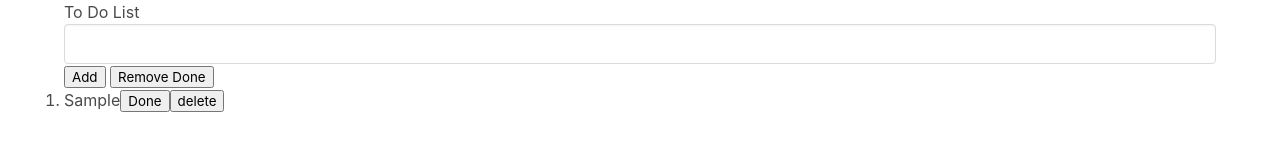
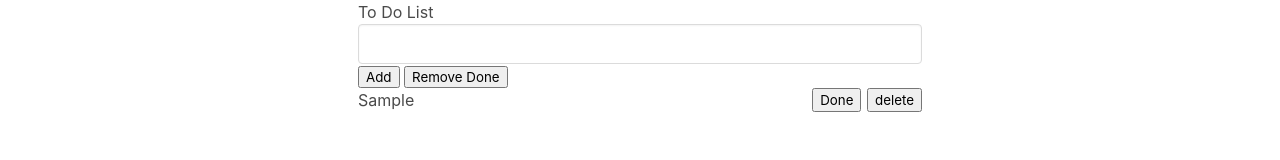
Before and after one commit to bugger69/ToDoListWidget, a website: page index.html in a window 1280 px wide. Both pictures are taken after typing "Sample" into the empty fields and a click on the button "Add". Drawn offline with nearby package versions, Linux system fonts and the light colour scheme.

Commit message:
a stable build with error handling

```diff
--- a/app.js
+++ b/app.js
@@ -29,7 +29,7 @@ function btnRole(btn) {
 }
 
 submit.addEventListener('click', () => {
-    if(input.value !== "") {
+    if(input.value !== "" && input.value.length < 54) {
         const li = document.createElement('li');
         const  del = document.createElement('button');
         const span = document.createElement('span');
@@ -48,6 +48,8 @@ submit.addEventListener('click', () => {
         btnRole(done);
         todolist.append(li);
         input.value = "";
+    } else if(input.value.length > 53) {
+        alert("To do can't be longer than 53 chars!!!");
     }
 })
 
@@ -55,7 +57,6 @@ remdone.addEventListener('click', () => {
     const lis = document.querySelectorAll("li");
     for(let li of lis) {
         if(li.classList.contains('finished')) {
-            console.log(li.classList);
             li.remove();
         }
     }
--- a/index.html
+++ b/index.html
@@ -9,7 +9,10 @@
     <link rel="stylesheet" href="styles.css" />
   </head>
   <body>
-    <div class = "container">
+    <div class="container">
+      <div class="columns">
+        <div class="column is-one-quarter"></div>
+        <div class="column is-half">
           <div class="driver">
             <span>To Do List</span>
             <input type="text" class="input" />
@@ -17,7 +20,9 @@
             <button class="remdone">Remove Done</button>
           </div>
           <div class="todolist">
-        <ol class="todo"></ol>
+            <ul class="todo"></ul>
+          </div>
+        </div>
       </div>
     </div>
 
--- a/styles.css
+++ b/styles.css
@@ -5,3 +5,16 @@ h1 {
 .linethr {
     text-decoration: line-through;
 }
+
+.cont {
+    display : flex;
+}
+
+.task {
+    flex-grow : 1;
+    flex-wrap: wrap;
+}
+
+.done {
+    margin-right : 1%;
+}
```
Lines whose indentation alone changed are shown as unchanged.
